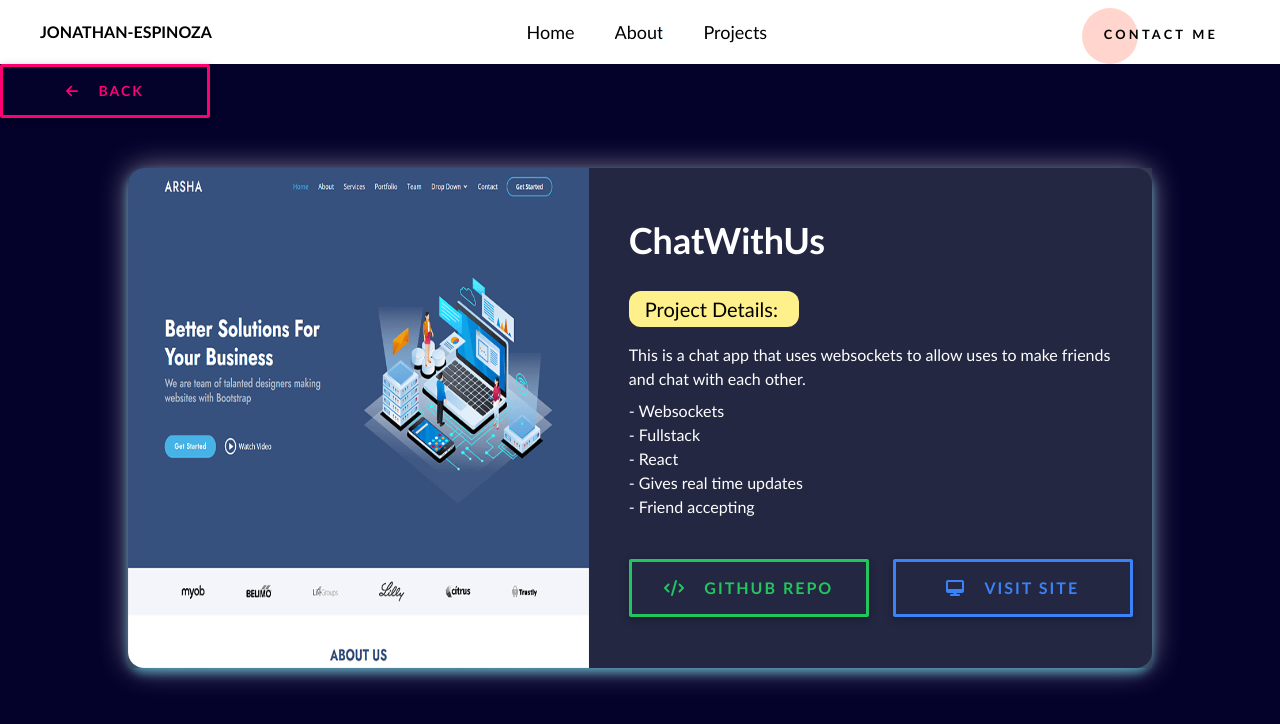
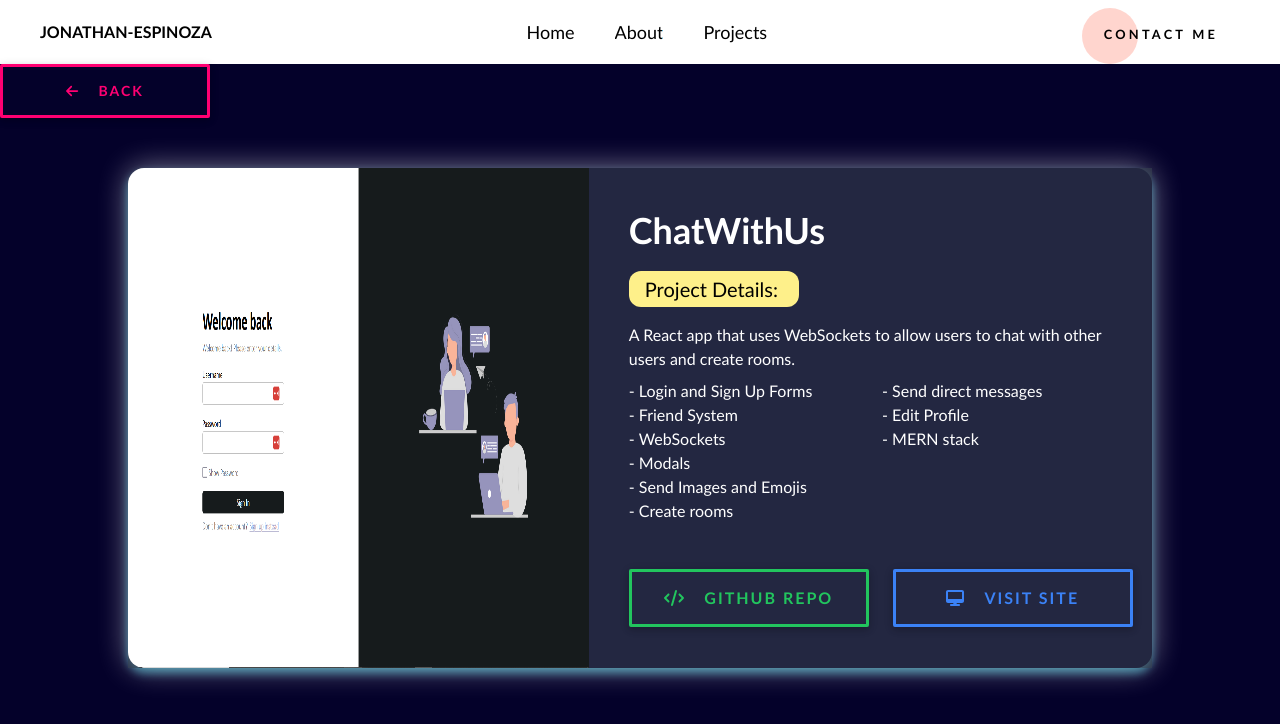
Before and after one commit to jonespinoza111/portfolio-website, a React (Vite) app: page /project/1 in a window 1280 px wide. Shown: the top 724 px of the page. Built offline with nearby package versions, Linux system fonts and the light colour scheme.

Commit message:
display changes

```diff
--- a/src/App.jsx
+++ b/src/App.jsx
@@ -12,6 +12,7 @@ function App() {
     <div className="App relative bg-black min-h-screen flex flex-col">
       <Navbar />
       <Routes>
+        <Route path="/" element={<Home />} />
         <Route path="/home" element={<Home />} />
         <Route path="/about" element={<About />} />
         <Route path="/projects" element={<Projects />} />
--- a/src/components/CustomButton.jsx
+++ b/src/components/CustomButton.jsx
@@ -39,7 +39,7 @@ const buttonSizes = {
   },
 };
 
-const CustomButton = ({ type, text, icon, btnColor, size = "medium", onClick }) => {
+const CustomButton = ({ type, text, icon, btnColor, size = "medium", onClick, link }) => {
   return (
     <div className="button-container" onClick={onClick}>
       {type === "1" && (
@@ -50,6 +50,7 @@ const CustomButton = ({ type, text, icon, btnColor, size = "medium", onClick })
         </div>
       )}
       {type === "2" && (
+        <a href={`${link}`} target="_blank">
           <div
             className={`button-2 flex flex-row cursor-pointer ${buttonColors[btnColor].bg} ${buttonColors[btnColor].text} border-[3px] border-solid ${buttonColors[btnColor].border} ${buttonSizes[size].width} ${buttonSizes[size].fontSize} z-0`}
             onClick={onClick}
@@ -57,6 +58,7 @@ const CustomButton = ({ type, text, icon, btnColor, size = "medium", onClick })
             {icon && <FontAwesomeIcon icon={icon} />}
             <span className="ml-5">{text}</span>
           </div>
+        </a>
       )}
       {type === "3" && (
         <div className={`cursor-pointer btn button-3`} onClick={onClick}>
@@ -67,6 +69,15 @@ const CustomButton = ({ type, text, icon, btnColor, size = "medium", onClick })
           {text}
         </div>
       )}
+      {type === "4" && (
+        <div
+          className={`button-2 flex flex-row cursor-pointer ${buttonColors[btnColor].bg} ${buttonColors[btnColor].text} border-[3px] border-solid ${buttonColors[btnColor].border} ${buttonSizes[size].width} ${buttonSizes[size].fontSize} z-0`}
+          onClick={onClick}
+          >
+          {icon && <FontAwesomeIcon icon={icon} />}
+          <span className="ml-5">{text}</span>
+        </div>
+      )}
     </div>
   );
 };
--- a/src/components/Navbar.jsx
+++ b/src/components/Navbar.jsx
@@ -11,9 +11,9 @@ const Navbar = () => {
     <div className="bg-white text-black flex sm:flex-row items-center justify-between w-full h-16 md:px-10 px-5">
       <div className="logo font-semibold">JONATHAN-ESPINOZA</div>
       <div className="links sm:flex sm:flex-row align-items space-x-10 hidden text-[18px]">
-        <Link to="/home">Home</Link>
-        <Link to="/about">About</Link>
-        <Link to="/projects">Projects</Link>
+        <Link id="nav-link" to="/home">Home</Link>
+        <Link id="nav-link" to="/about">About</Link>
+        <Link id="nav-link" to="/projects">Projects</Link>
         {/* <Link to="/contact">Contact</Link> */}
       </div>
       <div className="button hidden sm:flex ">
--- /dev/null
+++ b/src/data/data.js
@@ -0,0 +1,61 @@
+export const projectData = [
+    {
+      id: 1,
+      title: "ChatWithUs",
+      description:
+        "A React app that uses WebSockets to allow users to chat with other users and create rooms.",
+      features: [
+        "Login and Sign Up Forms",
+        "Friend System",
+        "WebSockets",
+        "Modals",
+        "Send Images and Emojis",
+        "Create rooms",
+        "Send direct messages",
+        "Edit Profile",
+        "MERN stack",
+      ],
+      github: "https://github.com/jonespinoza111/react-chat",
+      link: "https://chat-with-us.netlify.app/",
+      tags: ["React", "Full-Stack"]
+    },
+    {
+      id: 2,
+      title: "Hot Star Hunan Grill",
+      description:
+        "A react app for a Chinese restaurant with a full menu and allows online ordering.",
+      features: [
+        "Landing Page",
+        "Food Menu",
+        "Online Ordering",
+        "Stripe Payments",
+        "Cart System",
+        "Tailwind",
+        "MERN Stack"
+      ],
+      github: "https://github.com/jonespinoza111/react-restaurant",
+      link: "https://hot-star-hunan-grill.netlify.app/",
+      tags: ["React", "Full-Stack"]
+    },
+    {
+      id: 3,
+      title: "React Recipes",
+      description:
+        "This is a React Native app that uses recipes to make it easier",
+      features: [
+        "Login and Sign Up Forms",
+        "Async Storage",
+        "Filters",
+        "Spoonacular API",
+        "Save Favorite Recipes",
+        "Firebase Database",
+        "Modals",
+        "Profile Details and Edit Profile",
+        "Redux",
+        "Expo",
+      ],
+      github: "https://github.com/jonespinoza111/rn-recipes",
+      link: "",
+      tags: ["React", "React-Native"]
+    },
+  ];
--- a/src/pages/ProjectDetails.jsx
+++ b/src/pages/ProjectDetails.jsx
@@ -1,10 +1,15 @@
 import { faArrowLeft, faCode, faDesktop } from '@fortawesome/free-solid-svg-icons';
 import React from 'react'
-import { useNavigate } from 'react-router-dom';
+import { useNavigate, useParams } from 'react-router-dom';
 import CustomButton from '../components/CustomButton';
+import { projectData } from '../data/data';
 
 const ProjectDetails = () => {
   const navigate = useNavigate();
+  const { id } = useParams()
+  const details = projectData.filter(project => project.id == id)[0];
+
+  console.log("i am here", details);
 
   const previousPage = () => {
     navigate('/projects');
@@ -12,32 +17,32 @@ const ProjectDetails = () => {
   }
   return (
     <div className="w-100 min-h-screen h-auto color-1 flex flex-col pb-10">
-      <CustomButton type="2" text="Back" btnColor="red" size="small" icon={faArrowLeft} onClick={previousPage} />
+      <CustomButton type="4" text="Back" btnColor="red" size="small" icon={faArrowLeft} onClick={previousPage} />
       <div className='w-full h-auto flex flex-row justify-center pt-[50px]'>
         <div className='project-details-card flex flex-col lg:flex-row color-1 bg-opacity-20 md:w-[80%] w-[300px] lg:h-[500px] h-auto box-shadow-2 rounded-2xl'>
             <div className='lg:w-[45%] md:w-[100%] lg:h-full md:h-[50%] h-[400px] bg-color-1 bg-gray-700 bg-opacity-60 lg:rounded-r-2xl rounded-t-2xl'>
-                <img src='../src/assets/website-1.png' className='w-full h-full lg:rounded-r-none lg:rounded-l-2xl rounded-t-2xl' />
+                <img src='../src/assets/chat-with-us-1.png' className='w-full h-full lg:rounded-r-none lg:rounded-l-2xl rounded-t-2xl' />
             </div>
             <div className='lg:w-[55%] w-full lg:h-full md:h-[50%] h-auto bg-gray-700 bg-opacity-60 text-white flex flex-col justify-evenly gap-5 px-10 py-10'>
                 <div>
-                    <h2 className='font-bold text-4xl'>ChatWithUs</h2>
+                    <h2 className='font-bold text-4xl'>{details.title}</h2>
                 </div>
                 <div>
                     <div className='bg-yellow-200 max-w-[170px] w-auto text-white p-1 px-4 rounded-xl mb-4'>
                         <h3 className='text-xl text-black'>Project Details:</h3>
                     </div>
-                    <p className='font-normal mb-2'>This is a chat app that uses websockets to allow uses to make friends and chat with each other.</p>
-                    <ul className='my-2'>
-                        <li className='font-light'>- Websockets</li>
-                        <li className='font-light'>- Fullstack</li>
-                        <li className='font-light'>- React</li>
-                        <li className='font-light'>- Gives real time updates</li>
-                        <li className='font-light'>- Friend accepting</li>
+                    <p className='font-normal mb-2'>{details.description}</p>
+                    <ul className='my-2 h-[10em] flex flex-col flex-wrap'>
+                        {details.features.map((feature, index) => (
+                          <li key={index} className='font-light'>- {feature}</li>
+                        ))}
                     </ul>
                 </div>
                 <div className='buttons-container flex md:flex-row flex-col gap-6 md:pb-0 pb-10 md:pt-0 pt-10'>
-                    <CustomButton type="2" text="github repo" size="medium" icon={faCode} btnColor="green" />
-                    <CustomButton type="2" text="visit site" size="medium" icon={faDesktop} btnColor="blue" />
+                    <CustomButton type="2" text="github repo" size="medium" icon={faCode} btnColor="green" link={details.github} />
+                    {details.link !== ""  && (
+                      <CustomButton type="2" text="visit site" size="medium" icon={faDesktop} btnColor="blue" link={details.link} />
+                    )}
                 </div>
             </div>
         </div>
--- a/src/pages/Projects.jsx
+++ b/src/pages/Projects.jsx
@@ -2,81 +2,78 @@ import React, { useState } from "react";
 import { useNavigate } from "react-router-dom";
 import CustomButton from "../components/CustomButton";
 import Tag from "../components/Tag";
-import { Tabs } from 'react-simple-tabs-component'
-import 'react-simple-tabs-component/dist/index.css'
+import { Tabs } from "react-simple-tabs-component";
+import "react-simple-tabs-component/dist/index.css";
+import { projectData } from "../data/data";
+
+const Data = ({ title, description }) => {
+  return (
+    <>
+      <h3>{title}</h3>
+      <p>{description}</p>
+    </>
+  );
+};
 
 const TabOne = () => {
-    return (
-      <>
-        <h3>Tab One</h3>
-        <p>
-          Lorem ipsum dolor sit amet, consectetur adipisicing elit. Perferendis sint illum iusto nostrum cumque qui
-          voluptas tenetur inventore ut quis?
-        </p>
-      </>
-    )
-}
+  const { id, title, description } = projectData[0];
+  return <Data key={id} title={title} description={description} />;
+};
+
 const tabs = [
   {
-      label: 'All', // Tab Title - String
-      Component: TabOne // Tab Body - JSX.Element
+    label: "All", // Tab Title - String
+    Component: TabOne, // Tab Body - JSX.Element
   },
   {
-        label: 'React',
-        Component: TabOne
+    label: "React",
+    Component: TabOne,
   },
   {
-      label: 'Solidity',
-      Component: TabOne
+    label: "Full-Stack",
+    Component: TabOne,
   },
   {
-      label: 'Front-End',
-      Component: TabOne
+    label: "React-Native",
+    Component: TabOne,
   },
-    {
-        label: 'Full-Stack',
-        Component: TabOne
-    },
-    {
-        label: 'React-Native',
-        Component: TabOne
-    }
-  ]
+];
 
 const Projects = () => {
   const navigate = useNavigate();
   return (
     <div className="w-100 h-screen color-1">
-      <section className="color-1 h-auto min-h-full flex flex-col items-center py-5 px-10 md:px-[200px] px-[20px]">
+      <section className="color-1 h-auto min-h-full flex flex-col items-center py-5 md:px-[200px] px-[20px]">
         <div className="w-full h-auto color-1 py-10">
-          <h3 className='text-white font-semibold md:text-3xl text-2xl w-full mb-8'>Projects</h3>
+          <h3 className="text-white font-semibold md:text-3xl text-2xl w-full mb-8">
+            Projects
+          </h3>
           <div>
-            <Tabs tabs={tabs} type="tabs"e />
+            <Tabs tabs={tabs} type="tabs" e />
           </div>
           <div className="flex lg:flex-row flex-wrap items-center flex-col">
-            {["laptop", "car", "dog", "dog", "car", "laptop"].map(
-              (card, index) => (
+            {projectData.map((project, index) => (
               <div
                 key={index}
                 className="card bg-white text-black container-box-shadow w-[325px] h-[350px] flex flex-col-reverse my-5 mx-4 cursor-pointer rounded-lg hover:scale-105 transition-all duration-200"
-                  onClick={() => navigate(`/project/${index + 1}`)}
+                onClick={() => navigate(`/project/${project.id}`)}
               >
                 <div className="w-full h-[30%]">
-                    <h3 className="pl-5 pt-2 font-semibold text-xl">Solidity</h3>
+                  <h3 className="pl-5 pt-2 font-semibold text-xl">
+                    {project.title}
+                  </h3>
                   <p className="pl-5 pr-2 pt-2 font-medium text-[15px]">
-                      Lorem Ipsum is simply dummy text of the printing and
-                      typesetting industry.
+                    {project.description}
                   </p>
                 </div>
                 <div className="img-container w-full h-[70%]">
                   <img
-                      src={`src/assets/${card}.jpg`}
+                    src={`src/assets/dog.jpg`}
                     className="w-full h-full rounded-t-lg"
                   />
                 </div>
               </div>
-              )
-            )}
+            ))}
           </div>
         </div>
       </section>
```
Also changed, not shown: src/index.css (+7 -4 lines), src/pages/About.jsx (+6 -4 lines), src/assets/chat-with-us-1.png (added). Lines whose indentation alone changed are shown as unchanged.
